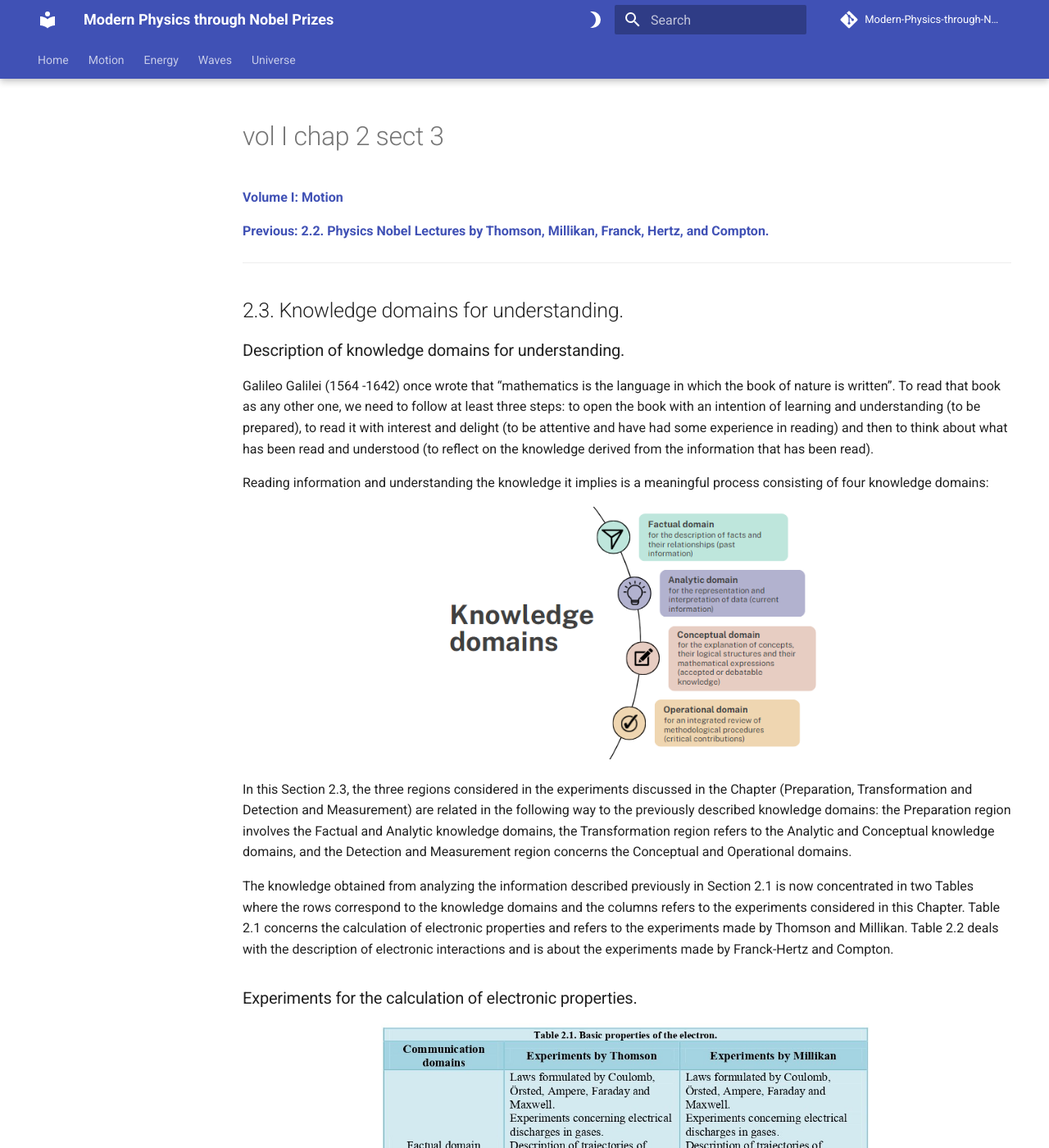
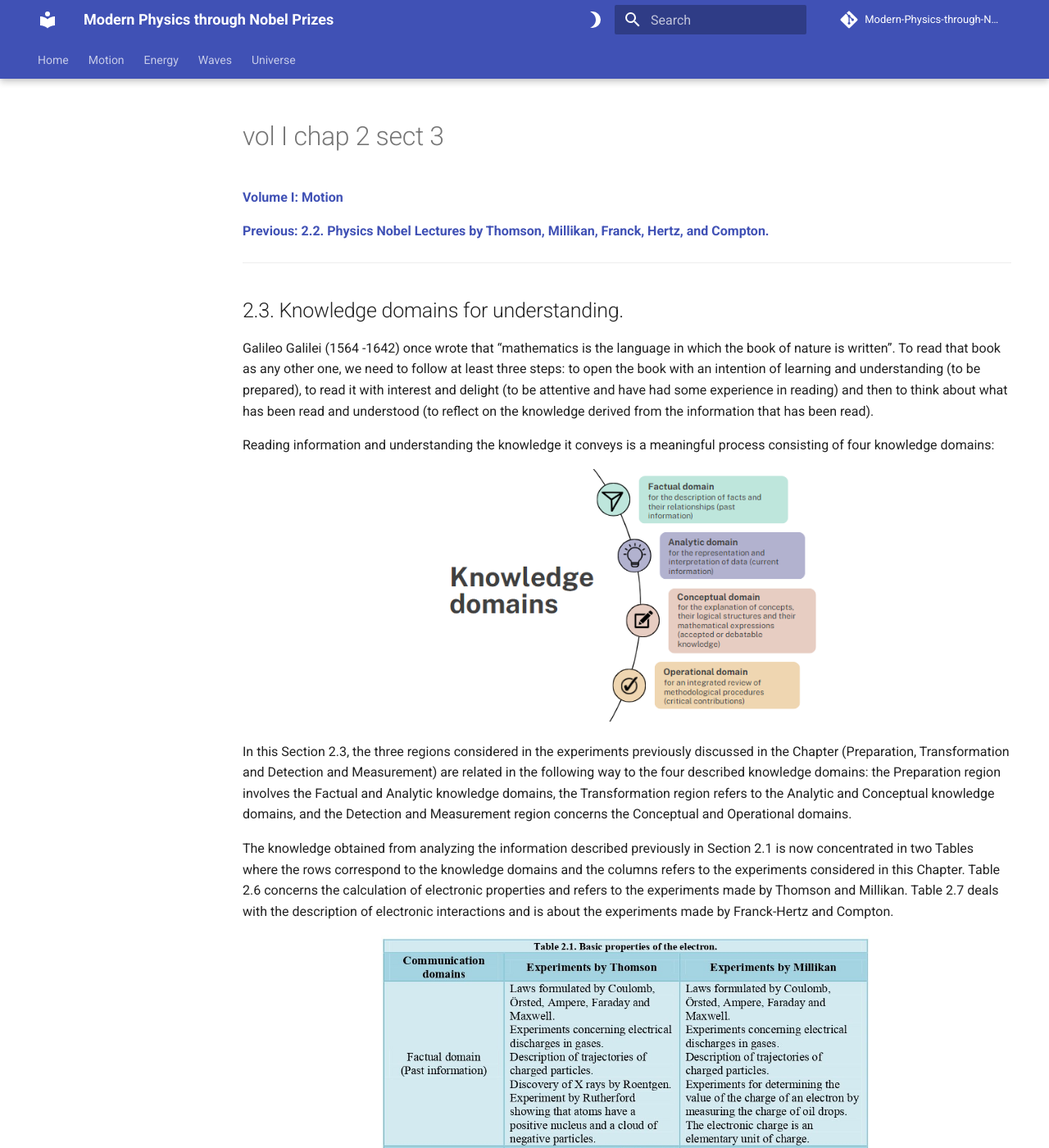
Before and after one commit to modphysnobel/modphysnobel.github.io, an MkDocs documentation site: the page built from docs/vol-I/vol-I-chap-2-sect-3.md, in a window 1280 px wide and 1400 px high. Shown: the whole window at 82% size. Built offline with MkDocs 1.6.1 and Material for MkDocs 9.7.7, drawn with Linux system fonts in a browser that asks for light colours; some web fonts are replaced; comment, search, counter and statistics services are not loaded; some of the changed text lies outside the part shown.

Commit message:
Update vol-I-chap-2-sect-3.md

```diff
--- a/docs/vol-I/vol-I-chap-2-sect-3.md
+++ b/docs/vol-I/vol-I-chap-2-sect-3.md
@@ -6,27 +6,24 @@
 
 ## 2.3. Knowledge domains for understanding.
 
-### Description of knowledge domains for understanding.
-
 Galileo Galilei (1564 -1642) once wrote that “mathematics is the language in which the book of nature is written”. To read that book as any other one, we need to follow at least three steps: to open the book with an intention of learning and understanding (to be prepared), to read it with interest and delight (to be attentive and have had some experience in reading) and then to think about what has been read and understood (to reflect on the knowledge derived from the information that has been read).
 
-Reading information and understanding the knowledge it implies is a meaningful process consisting of four knowledge domains:
+Reading information and understanding the knowledge it conveys is a meaningful process consisting of four knowledge domains:
+
 
 <p align="center" width="100%">
     <img width="480" src="https://github.com/modphysnobel/modphysnobel.github.io/blob/main/docs/vol-I/figs/Vol-I-chap-2-sect-3-Fig1.PNG?raw=true">
 </p>
 
-In this Section 2.3, the three regions considered in the experiments discussed in the Chapter (Preparation, Transformation and Detection and Measurement) are related in the following way to the previously described knowledge domains: the Preparation region involves the Factual and Analytic knowledge domains, the Transformation region refers to the Analytic and Conceptual knowledge domains, and the Detection and Measurement region concerns the Conceptual and Operational domains.
+In this Section 2.3, the three regions considered in the experiments previously discussed in the Chapter (Preparation, Transformation and Detection and Measurement) are related in the following way to the four described knowledge domains: the Preparation region involves the Factual and Analytic knowledge domains, the Transformation region refers to the Analytic and Conceptual knowledge domains, and the Detection and Measurement region concerns the Conceptual and Operational domains.
 
-The knowledge obtained from analyzing the information described previously in Section 2.1 is now concentrated in two Tables where the rows correspond to the knowledge domains and the columns refers to the experiments considered in this Chapter. Table 2.1 concerns the calculation of electronic properties and refers to the experiments made by Thomson and Millikan. Table 2.2 deals with the description of electronic interactions and is about the experiments made by Franck-Hertz and Compton.
+The knowledge obtained from analyzing the information described previously in Section 2.1 is now concentrated in two Tables where the rows correspond to the knowledge domains and the columns refers to the experiments considered in this Chapter. Table 2.6 concerns the calculation of electronic properties and refers to the experiments made by Thomson and Millikan. Table 2.7 deals with the description of electronic interactions and is about the experiments made by Franck-Hertz and Compton.
 
-### Experiments for the calculation of electronic properties.
 
 <p align="center" width="100%">
     <img width="600" src="https://github.com/modphysnobel/modphysnobel.github.io/blob/main/docs/vol-I/figs/2.1.jpg?raw=true">
 </p>
 
-### Experiments for the description of interactions of radiation with electrons.
 
 <p align="center" width="100%">
     <img width="600" src="https://github.com/modphysnobel/modphysnobel.github.io/blob/main/docs/vol-I/figs/2.2.jpg?raw=true">
@@ -35,9 +32,23 @@
 
 ***
 
-### REFERENCES
+### **REFERENCES.**
 
-1. FEYNMAN, R. P., LEIGHTON, R. B., and SANDS, M. The Feynman Lectures on Physics, Mainly Mechanics, Radiation and Heat. Volume I, Chapter 2. Reading, Massachusetts, Addisson Wesley. (1963).
+FEYNMAN, R. P., LEIGHTON, R. B., and SANDS, M. The Feynman Lectures on Physics, Mainly Mechanics, Radiation and Heat. Volume I, Chapter 2. Reading, Massachusetts, Addisson Wesley. (1963).
+
+REFERENCIAS WIKIPEDIA
+
+1. https://en.wikipedia.org/wiki/J._J._Thomson
+2. https://en.wikipedia.org/wiki/Robert_Andrews_Millikan
+3. https://en.wikipedia.org/wiki/James_Franck
+4. https://en.wikipedia.org/wiki/Gustav_Ludwig_Hertz
+5. https://en.wikipedia.org/wiki/Arthur_Compton
+6. https://en.wikipedia.org/wiki/Richard_Feynman
+7. https://upload.wikimedia.org/wikipedia/commons/4/4c/JJ_Thomson_Cathode_Ray_2.png
+8. https://en.wikipedia.org/wiki/Oil_drop_experiment
+9. https://en.wikipedia.org/wiki/Franck%E2%80%93Hertz_experiment
+10. https://en.wikipedia.org/wiki/Compton_scattering
+
 
 ***
 
```
